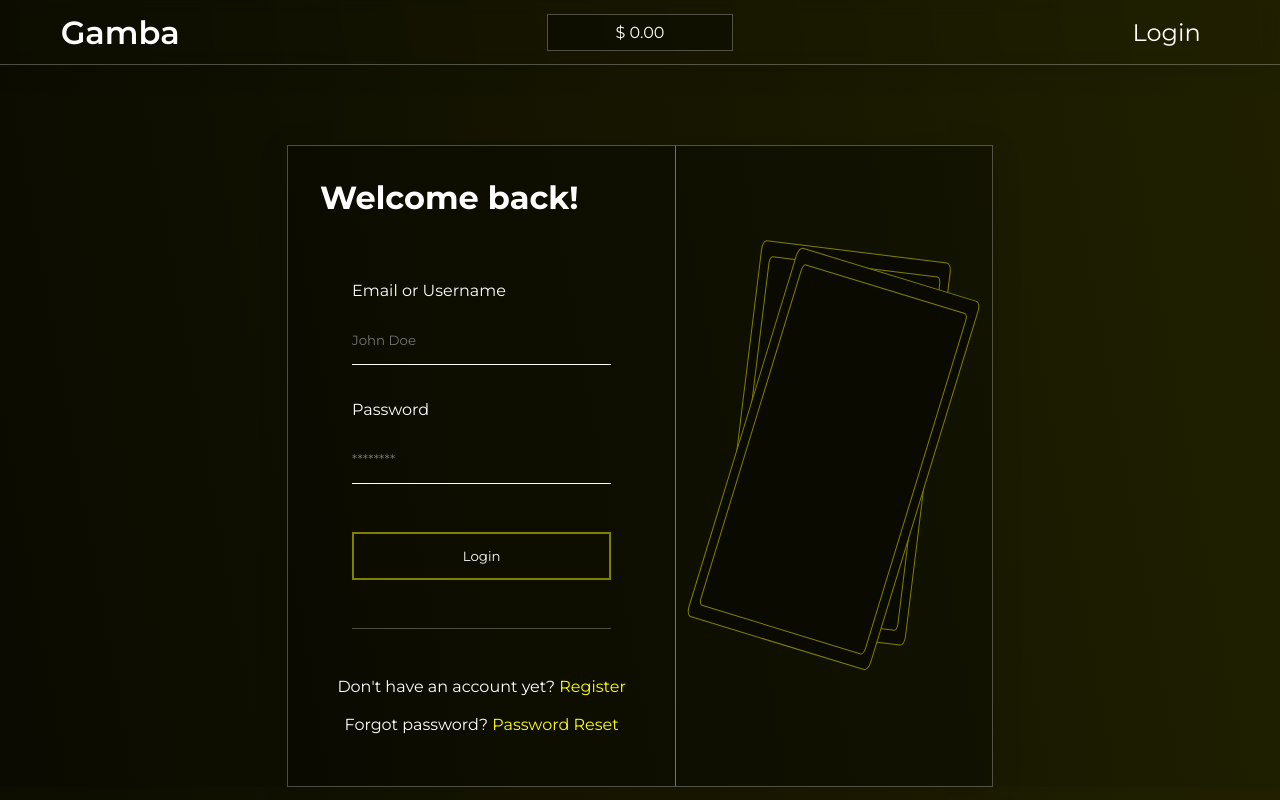
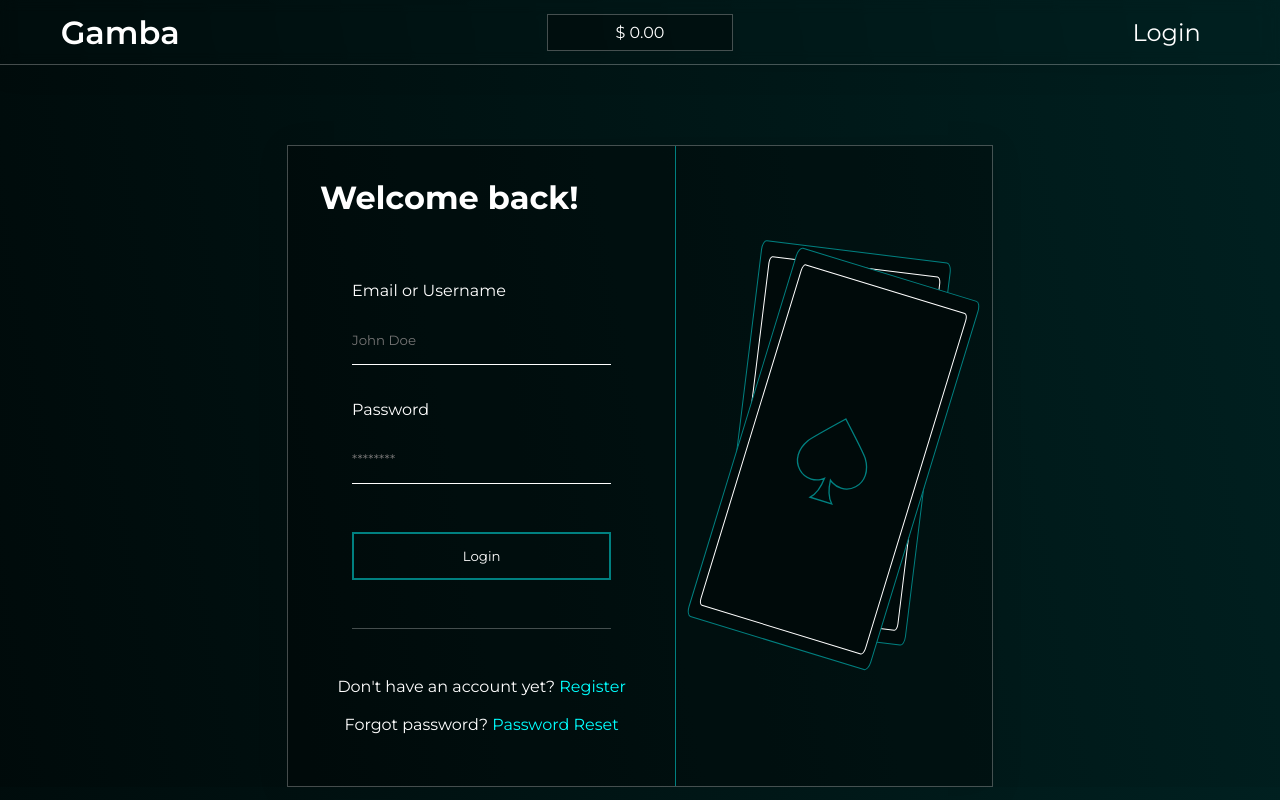
Before and after one commit to Tady-g8/Gamba, a React (Vite) app in the folder GambaFrontend/: page /Login in a window 1280 px wide. Built offline with nearby package versions, Linux system fonts and the light colour scheme.

Commit message:
Added an svg and made it change colors

```diff
--- a/GambaFrontend/src/css/login.css
+++ b/GambaFrontend/src/css/login.css
@@ -94,7 +94,7 @@ a {
     height: 92.5%;
     margin: auto;
     margin-top: .87rem;
-    border: 1px solid var(--color-secondary-main);
+    border: 1px solid rgba(255, 255, 255, 1);
     border-radius: 2%;
     display: grid;
 }
@@ -118,7 +118,7 @@ a {
     height: 92.5%;
     margin: auto;
     margin-top: .87rem;
-    border: 1px solid var(--color-secondary-main);
+    border: 1px solid rgba(255, 255, 255, 1);
     border-radius: 2%;
     display: grid;
 }
@@ -132,3 +132,15 @@ a {
     box-sizing: border-box;
     color: white;
 }
+
+svg {
+    width: 50%;
+    height: 50%;
+    margin: auto;
+}
+
+svg path {
+    fill: var(--color-primary-darker);
+    stroke: var(--color-secondary-main);
+    stroke-width: 2;
+}
--- a/GambaFrontend/src/index.css
+++ b/GambaFrontend/src/index.css
@@ -13,7 +13,7 @@
   --color-primary: rgba(010, 030, 050, 1);
   --color-primary-darker: rgba(000, 000, 000, 1);
 
-  --color-secondary: rgba(255, 255, 000, 1); /*000 - 255 |*/
+  --color-secondary: rgba(000, 255, 255, 1); /*000 - 255 |*/
   --color-secondary-main: rgba(000, 000, 000, 1);
   --color-secondary-darker: rgba(000, 000, 000, 1);
 
--- a/GambaFrontend/src/login.jsx
+++ b/GambaFrontend/src/login.jsx
@@ -52,13 +52,21 @@ export default function Login() {
                 </div>
                 <div className="playingCard2">
                     <div className="innerCard2">
-
+                    <svg
+                        className="spades"
+                        xmlns="http://www.w3.org/2000/svg"
+                        viewBox="0 0 128 128"
+                        style={{ enableBackground: "new 0 0 128 128" }} // JSX-compatible style
+                        xmlSpace="preserve"
+                    >
+                        <path
+                             // JSX-compatible style
+                            d="M116.651 72.465c-.527 16.279-13.302 29.023-29.116 29.023a29.342 29.342 0 0 1-14.698-3.969 27.493 27.493 0 0 1-4.124-2.915c.682 10.45 3.38 24.465 12.155 33.395H47.132c8.775-8.961 11.504-22.977 12.186-33.426a27.964 27.964 0 0 1-4.155 2.946 29.34 29.34 0 0 1-14.698 3.969c-15.783 0-28.589-12.744-29.116-29.023-.279-8.155 2.326-16.434 7.752-24.62C23.38 41.426 64 0 64 0s40.62 41.426 44.899 47.845c5.426 8.186 8.031 16.465 7.752 24.62z"
+                        />
+                    </svg>
                     </div>
                 </div>
             </div>
-
-
-
         </div>
     )
 }
```
Also changed, not shown: GambaFrontend/src/assets/spades.svg (added).
